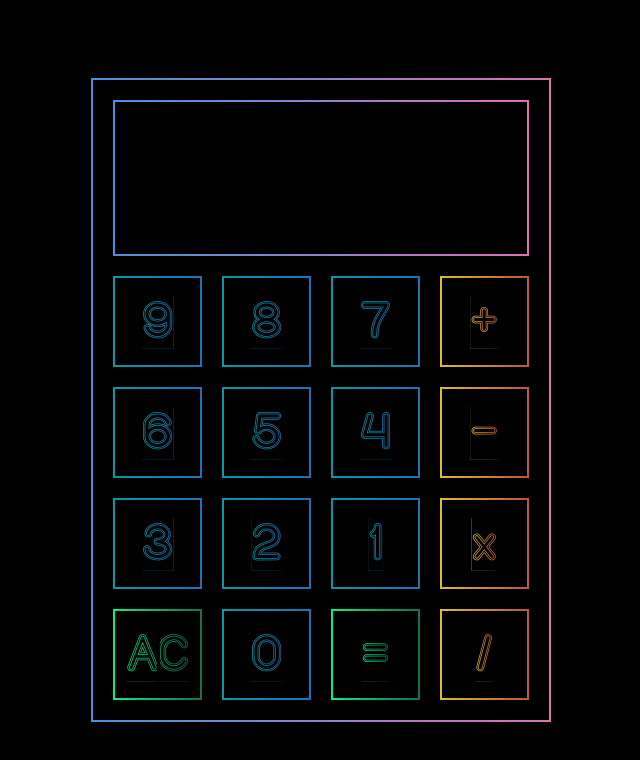
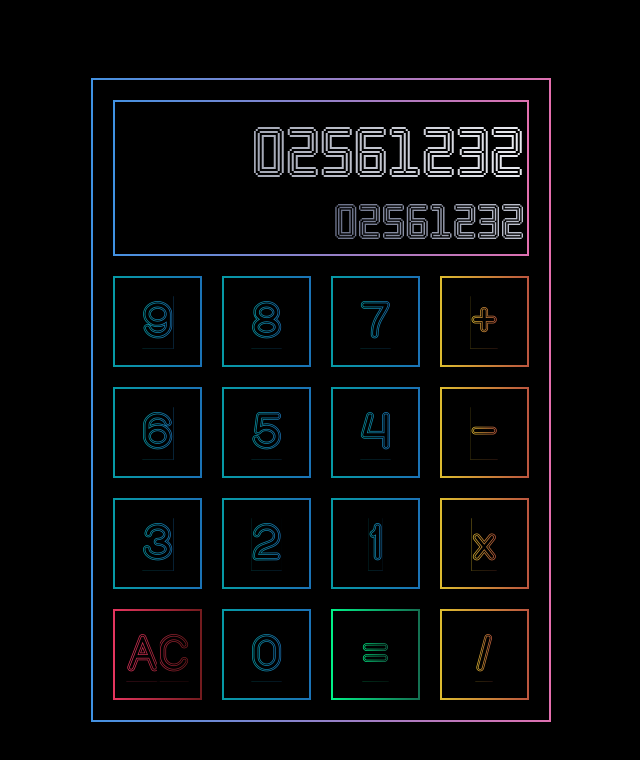
Before and after one commit to elleagn/calculator, a plain HTML site: page index.html in a window 1280 px wide. Shown: the whole page, without its empty margins (319-959 px from the left). Drawn offline with Linux system fonts and the light colour scheme.

Commit message:
Style the AC button and the display text

```diff
--- a/index.html
+++ b/index.html
@@ -11,7 +11,10 @@
     <p class="title transparent gradient">Calculator</p>
     <div class="container">
       <div class="calculator border">
-        <div class="display border"></div>
+        <div class="display border">
+          <p class="calcul">02561232</p>
+          <p class="res">02561232</p>
+        </div>
         <div class="pad">
           <div class="row">
             <button class="key num"><span class="transparent">9</span></button>
--- a/script.js
+++ b/script.js
@@ -20,7 +20,21 @@ const divide = function (integer1, integer2) {
 let operand1;
 let operand2;
 let operator;
+let currentDisplay: querySelector(".calcul");
 
 const operate = function (operand1, operand2, operator) {
   return operator(operand1, operand2);
 };
+
+const numkeys = document.querySelectorAll(".num");
+const operatorkeys = document.querySelectorAll(".operator");
+
+numkeys.forEach(function (key) {
+  key.addEventListener("click", function (ev) {
+    addToDisplay(ev.currentTarget);
+  });
+});
+
+function addToDisplay(key) {
+  ;
+}
--- a/styles.css
+++ b/styles.css
@@ -1,6 +1,11 @@
 @font-face {
   font-family: "neon";
   src: url("fonts/NEON\ GLOW-Hollow-Inverse.otf");
+}
+
+@font-face {
+  font-family: "pixel";
+  src: url("fonts/neon_pixel-7.ttf");
 }
 
 body {
@@ -65,6 +70,28 @@ span {
 .display {
   padding: 1px;
   height: 150px;
+  display: flex;
+  font-family: pixel;
+  flex-direction: column;
+  justify-content: flex-end;
+  align-items: flex-end;
+}
+
+.calcul {
+  font-size: 10vh;
+  margin: 0;
+  background-image: linear-gradient(90deg, #a3a7b5, #ebecf2);
+}
+.display p {
+  -webkit-text-fill-color: transparent;
+  -webkit-background-clip: text;
+  background-clip: text;
+}
+
+.res {
+  font-size: 7vh;
+  margin: 0;
+  background-image: linear-gradient(90deg, #697088, #c0c4d1);
 }
 
 .pad {
@@ -111,11 +138,11 @@ span {
 }
 
 .clear {
-  border: 2px solid #ce7f3b;
-  border-image: linear-gradient(90deg, #01f088, #147152) 1;
+  border: 2px solid #d1474c;
+  border-image: linear-gradient(90deg, #e4355e, #731b1e) 1;
 }
 
 .clear span {
-  background-color: #147152;
-  background-image: linear-gradient(90deg, #01f088, #147152);
+  background-color: #d1474c;
+  background-image: linear-gradient(90deg, #e4355e, #731b1e);
 }
```
Also changed, not shown: fonts/neon_pixel-7.ttf (added), fonts/neon_pixel-7_screen.png (added), fonts/readme.txt (added), 1 other file.
